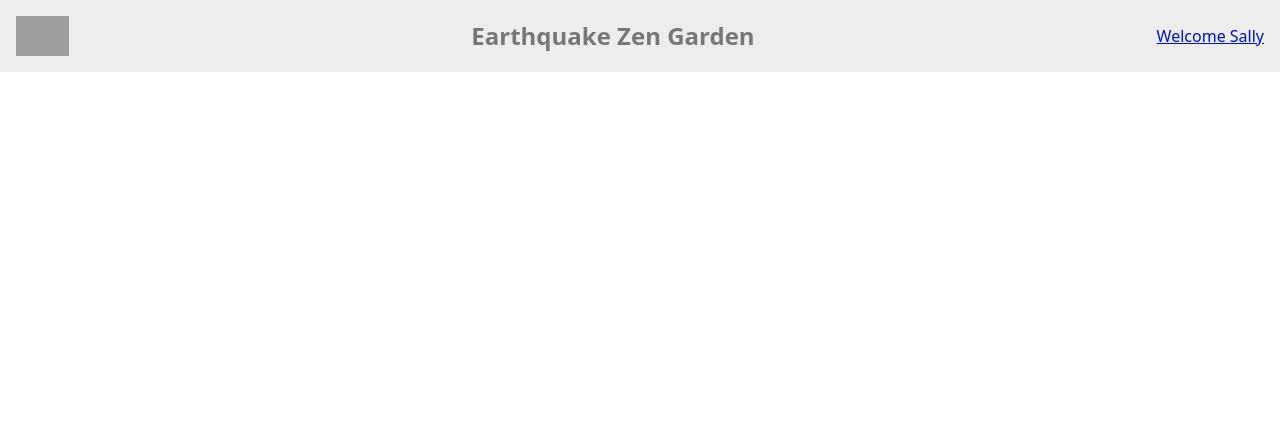
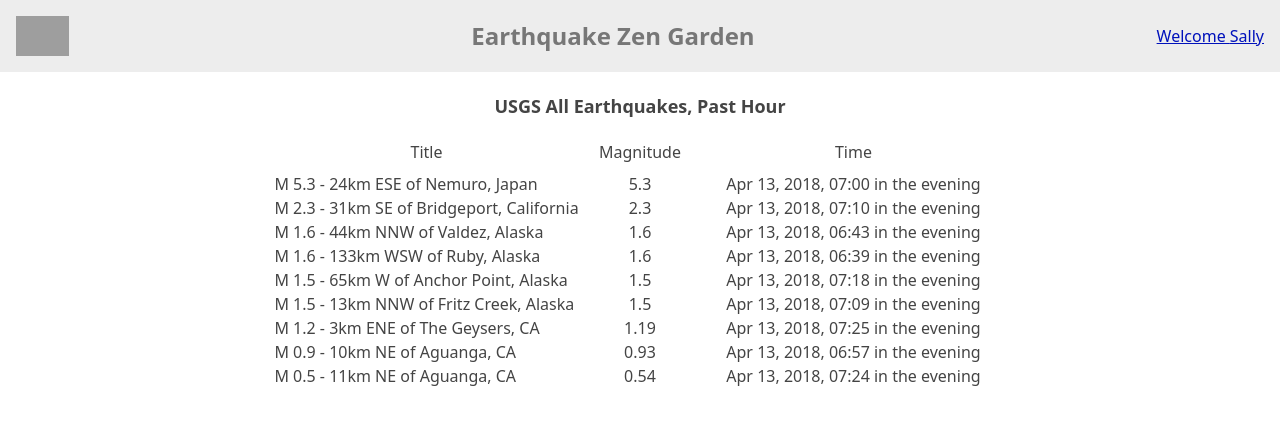
Before and after one commit to nfriend/earthquake-zen-garden, a React app: page / in a window 1280 px wide. Shown: the top 424 px of the page. Built offline with nearby package versions, Linux system fonts and the light colour scheme; grey boxes are pictures that could not be loaded.

Commit message:
Add list page

```diff
--- a/package.json
+++ b/package.json
@@ -66,9 +66,11 @@
     "webpack-dev-server": "^3.11.2"
   },
   "dependencies": {
+    "@types/lodash.orderby": "^4.6.6",
     "@types/react": "17.0.3",
     "@types/react-dom": "^17.0.3",
     "@types/react-router-dom": "^5.1.7",
+    "lodash.orderby": "^4.6.0",
     "react": "17.0.2",
     "react-dom": "^17.0.2",
     "react-router-dom": "^5.2.0"
--- a/src/App.tsx
+++ b/src/App.tsx
@@ -2,6 +2,7 @@ import React from 'react';
 import { BrowserRouter as Router, Switch, Route } from 'react-router-dom';
 import Nav from './Nav';
 import Profile from './Profile';
+import List from './List';
 
 function App(): JSX.Element {
   return (
@@ -11,6 +12,9 @@ function App(): JSX.Element {
         <Route path="/profile">
           <Profile />
         </Route>
+        <Route>
+          <List />
+        </Route>
       </Switch>
     </Router>
   );
--- /dev/null
+++ b/src/List.tsx
@@ -0,0 +1,91 @@
+import React, { Fragment, useState } from 'react';
+import PageTitle from './PageTitle';
+import { EarthquakeData } from './types/earthquake-data';
+import { sortEarthquakeData } from './helpers/sort-earthquake-data';
+
+const data: EarthquakeData = require('./data.json');
+
+export enum SortColumn {
+  Title = 'title',
+  Magnitude = 'mag',
+  Time = 'time',
+}
+
+export enum SortDirection {
+  Ascending = 'asc',
+  Descending = 'desc',
+}
+
+function List(): JSX.Element {
+  const [currentSortColumn, setSortColumn] = useState(SortColumn.Magnitude);
+  const [currentSortDirection, setSortDirection] = useState(
+    SortDirection.Descending,
+  );
+
+  const headerClicked = (column: SortColumn) => {
+    if (currentSortColumn === column) {
+      setSortDirection(
+        currentSortDirection === SortDirection.Descending
+          ? SortDirection.Ascending
+          : SortDirection.Descending,
+      );
+    } else {
+      setSortColumn(column);
+    }
+  };
+
+  const formatDate = (dateAsNumber: number) => {
+    return new Date(dateAsNumber).toLocaleDateString('en-US', {
+      month: 'short',
+      day: 'numeric',
+      year: 'numeric',
+      hour: '2-digit',
+      minute: '2-digit',
+      dayPeriod: 'long',
+    });
+  };
+
+  const earthquakeData = sortEarthquakeData(
+    data.data.features,
+    currentSortColumn,
+    currentSortDirection,
+  );
+
+  return (
+    <div className="flex flex-col items-center">
+      <PageTitle title="USGS All Earthquakes, Past Hour" />
+      <div className="grid grid-cols-7 gap-x-4 max-w-3xl mx-4 text-center">
+        <button
+          className="col-span-3 mb-2"
+          onClick={() => headerClicked(SortColumn.Title)}
+        >
+          Title
+        </button>
+        <button
+          className="col-span-1 mb-2"
+          onClick={() => headerClicked(SortColumn.Magnitude)}
+        >
+          Magnitude
+        </button>
+        <button
+          className="col-span-3 mb-2"
+          onClick={() => headerClicked(SortColumn.Time)}
+        >
+          Time
+        </button>
+
+        {earthquakeData.map(({ properties, id }) => {
+          return (
+            <Fragment key={id}>
+              <span className="col-span-3 text-left">{properties.title}</span>
+              <span className="col-span-1">{properties.mag}</span>
+              <span className="col-span-3">{formatDate(properties.time)}</span>
+            </Fragment>
+          );
+        })}
+      </div>
+    </div>
+  );
+}
+
+export default List;
--- /dev/null
+++ b/src/PageTitle.tsx
@@ -0,0 +1,11 @@
+import React from 'react';
+
+interface PageTitleProps {
+  title: string;
+}
+
+function PageTitle({ title }: PageTitleProps): JSX.Element {
+  return <h2 className="text-center my-5 text-lg font-semibold">{title}</h2>;
+}
+
+export default PageTitle;
--- a/src/Profile.tsx
+++ b/src/Profile.tsx
@@ -1,4 +1,5 @@
 import React, { Fragment } from 'react';
+import PageTitle from './PageTitle';
 
 const data = require('./data.json');
 
@@ -15,7 +16,7 @@ function Nav(): JSX.Element {
 
   return (
     <div className="flex flex-col">
-      <h2 className="text-center my-5 text-lg font-semibold">Profile</h2>
+      <PageTitle title="Profile" />
       <div className="flex flex-col sm:flex-row sm:justify-center items-center sm:items-start">
         <img
           src={data.profile.avatarImage}
--- /dev/null
+++ b/src/helpers/sort-earthquake-data.ts
@@ -0,0 +1,21 @@
+import { SortColumn, SortDirection } from '../List';
+import { EarthquakeDataFeature } from '../types/earthquake-data';
+import orderBy from 'lodash/orderBy';
+
+/**
+ * Returns a new list of earthquake features, sorted by the
+ * provided column and direction
+ *
+ * @param features The list of features to sort
+ * @param column The column to sort by
+ * @param direction The direction to sort by
+ *
+ * @returns A new list of sorted features
+ */
+export function sortEarthquakeData(
+  features: EarthquakeDataFeature[],
+  column: SortColumn,
+  direction: SortDirection,
+): EarthquakeDataFeature[] {
+  return orderBy(features, [`properties.${column}`], [direction]);
+}
--- /dev/null
+++ b/src/types/earthquake-data.ts
@@ -0,0 +1,16 @@
+// Provides type safety for a subset of the properties in data.json
+
+export interface EarthquakeData {
+  data: {
+    features: EarthquakeDataFeature[];
+  };
+}
+
+export interface EarthquakeDataFeature {
+  properties: {
+    title: string;
+    time: number;
+    mag: number;
+  };
+  id: string;
+}
```
Also changed, not shown: src/types/globals.d.ts (renamed from src/typings.d.ts), 1 other file (tests, documents, lock files or other folders).
